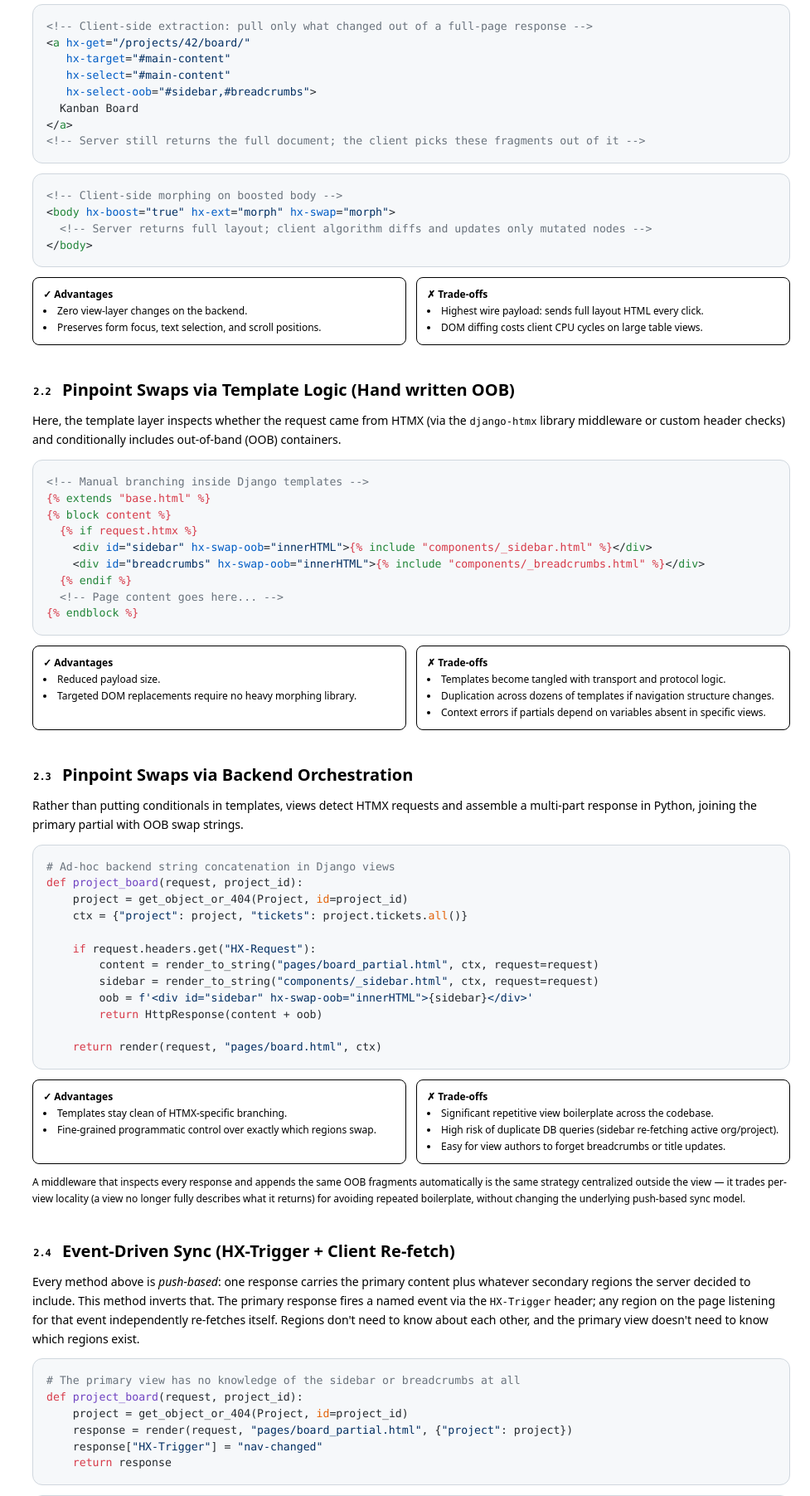
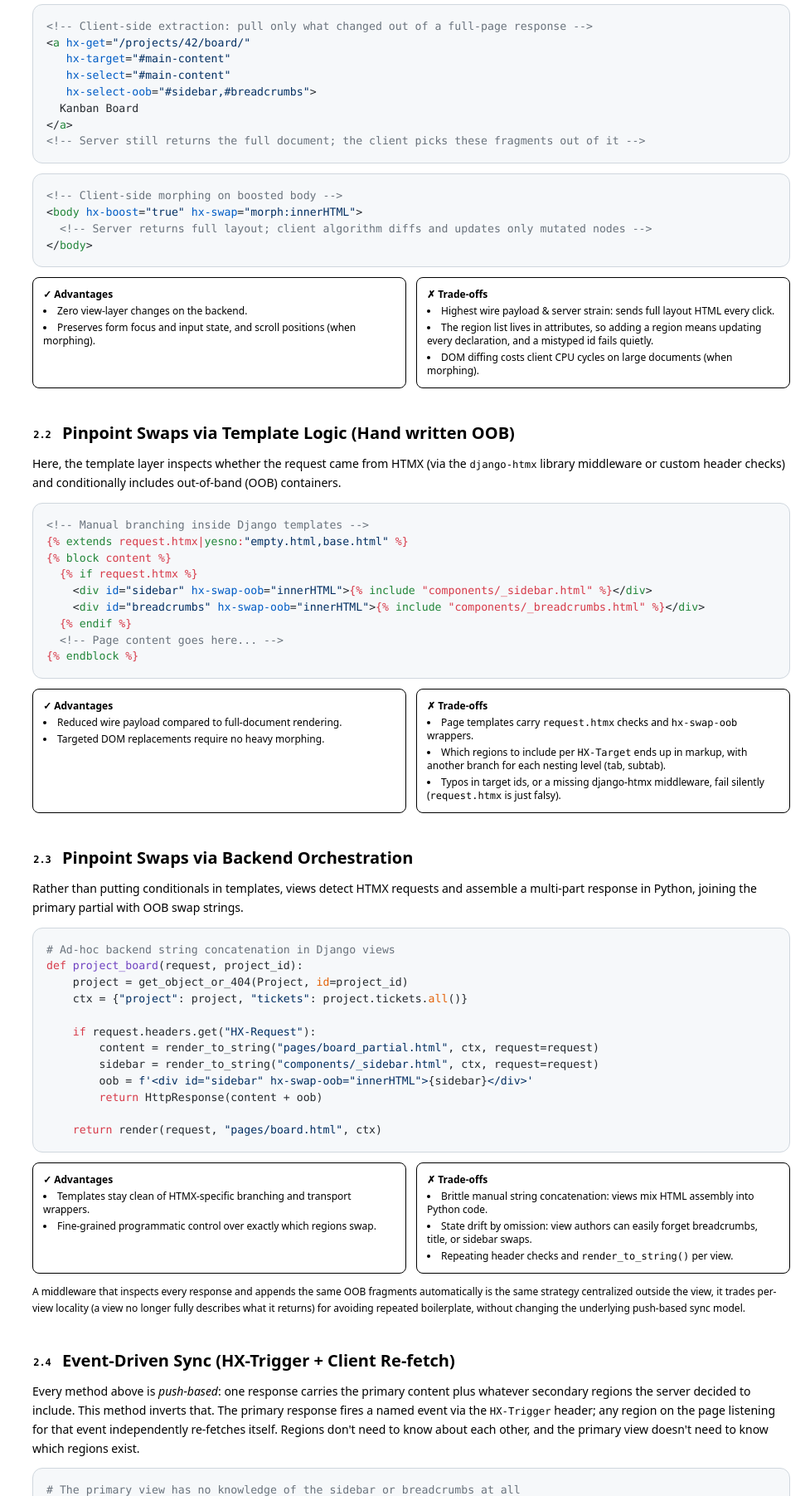
Before and after one commit to lucas-rollin/django-htmx-nav, a Django app: template example/frontpage/templates/frontpage/articles/architectural_guide/index.html in a window 1280 px wide. Shown: the part 1632-3435 px from the top of the page at 83% size, without its empty margins (303-1280 px from the left). Run offline with Django 5.2, Linux system fonts and the light colour scheme; the template is opened without the code that fills it, so the values that code supplies are empty; parts of the project's set-up code (start-up, migrations or seed data) failed here and were passed over; some libraries are stand-ins or nearby versions.

Commit message:
improve statements on htmx navigation methods

```diff
--- a/example/core/navigation/registry.py
+++ b/example/core/navigation/registry.py
@@ -28,7 +28,7 @@ VARIANTS: dict[str, Variant] = {
     **make_family(
         key="vanilla_htmx_composite",
         label="Vanilla HTMX Composite OOB",
-        description="Manual out-of-band (OOB) swaps in Python views for coarse navigation components (sidebar and breadcrumbs).",
+        description="Template substitution and branching in templates for coarse navigation components (sidebar and breadcrumbs).",
         group="vanilla",
         views_module="vanilla_htmx_composite.views",
         url_prefix="vanilla-htmx/composite/",
@@ -40,7 +40,7 @@ VARIANTS: dict[str, Variant] = {
     **make_family(
         key="vanilla_htmx_atomic",
         label="Vanilla HTMX Atomic OOB",
-        description="Manual out-of-band (OOB) swaps for all navigation components, requiring conditional template rendering.",
+        description="Template substitution and heavy branching in templates for all navigation components.",
         group="vanilla",
         views_module="vanilla_htmx_atomic.views",
         url_prefix="vanilla-htmx/atomic/",
--- a/example/frontpage/templates/frontpage/articles/architectural_guide/sections/_architecture.html
+++ b/example/frontpage/templates/frontpage/articles/architectural_guide/sections/_architecture.html
@@ -224,7 +224,7 @@
       Nested navigation raises two questions on every HTMX request: <em>which block is the main response?</em> and <em>which extra regions ride along?</em> Both depend on the request's target (a tab swap needs less than a full-page swap). Answering them with <code>&#123;% if request.htmx and request.headers.HX_Target == "tab-content" %&#125;</code> inside templates couples markup to HTMX headers, and a typo in a target ID fails silently.
     </p>
     <p class="text-sm text-base-content/80 leading-relaxed">
-      <strong>django-htmx-nav</strong> unifies both decisions in pure Python using a shared condition vocabulary: DOM ID strings, <code>targeting()</code> / <code>not_targeting()</code> predicates, callables, or booleans. <code>partial=</code> picks the main response block, and <code>include_if=</code> filters companion swaps. Both evaluate before templates are parsed, so excluded fragments skip rendering and database queries.
+      <strong>django-htmx-nav</strong> unifies both decisions in pure Python using a shared condition vocabulary: DOM ID strings, <code>targeting()</code> / <code>not_targeting()</code> predicates, callables, or booleans. <code>partial=</code> picks the main response block, and <code>include_if=</code> filters companion swaps. Both evaluate before templates are parsed, so excluded fragments skip rendering.
     </p>
     <div class="rounded-xl overflow-hidden border border-base-300 code-block p-4 not-prose my-4">
       <pre><code class="language-python">{% include "frontpage/articles/architectural_guide/snippets/partial_targeting.py" %}</code></pre>
--- a/example/frontpage/templates/frontpage/articles/architectural_guide/sections/_general_methods.html
+++ b/example/frontpage/templates/frontpage/articles/architectural_guide/sections/_general_methods.html
@@ -23,7 +23,7 @@
     </div>
     <div class="rounded-xl overflow-hidden border border-base-300 code-block p-4 not-prose my-3">
       <pre><code class="language-html">&lt;!-- Client-side morphing on boosted body --&gt;
-&lt;body hx-boost="true" hx-ext="morph" hx-swap="morph"&gt;
+&lt;body hx-boost="true" hx-swap="morph:innerHTML"&gt;
   &lt;!-- Server returns full layout; client algorithm diffs and updates only mutated nodes --&gt;
 &lt;/body&gt;</code></pre>
     </div>
@@ -32,14 +32,15 @@
         <div class="font-bold text-success">✓ Advantages</div>
         <ul class="mt-1 space-y-1 text-base-content/75 list-disc list-inside">
           <li>Zero view-layer changes on the backend.</li>
-          <li>Preserves form focus, text selection, and scroll positions.</li>
+          <li>Preserves form focus and input state, and scroll positions (when morphing).</li>
         </ul>
       </div>
       <div class="p-3 bg-base-200/50 rounded-lg border border-base-300">
         <div class="font-bold text-error">✗ Trade-offs</div>
         <ul class="mt-1 space-y-1 text-base-content/75 list-disc list-inside">
-          <li>Highest wire payload: sends full layout HTML every click.</li>
-          <li>DOM diffing costs client CPU cycles on large table views.</li>
+          <li>Highest wire payload &amp; server strain: sends full layout HTML every click.</li>
+          <li>The region list lives in attributes, so adding a region means updating every declaration, and a mistyped id fails quietly.</li>
+          <li>DOM diffing costs client CPU cycles on large documents (when morphing).</li>
         </ul>
       </div>
     </div>
@@ -53,7 +54,7 @@
     <div class="rounded-xl overflow-hidden border border-base-300 code-block p-4 not-prose my-3">
       {% verbatim %}
         <pre><code class="language-django">&lt;!-- Manual branching inside Django templates --&gt;
-{% extends "base.html" %}
+{% extends request.htmx|yesno:"empty.html,base.html" %}
 {% block content %}
   {% if request.htmx %}
     &lt;div id="sidebar" hx-swap-oob="innerHTML"&gt;{% include "components/_sidebar.html" %}&lt;/div&gt;
@@ -67,16 +68,16 @@
       <div class="p-3 bg-base-200/50 rounded-lg border border-base-300">
         <div class="font-bold text-success">✓ Advantages</div>
         <ul class="mt-1 space-y-1 text-base-content/75 list-disc list-inside">
-          <li>Reduced payload size.</li>
-          <li>Targeted DOM replacements require no heavy morphing library.</li>
+          <li>Reduced wire payload compared to full-document rendering.</li>
+          <li>Targeted DOM replacements require no heavy morphing.</li>
         </ul>
       </div>
       <div class="p-3 bg-base-200/50 rounded-lg border border-base-300">
         <div class="font-bold text-error">✗ Trade-offs</div>
         <ul class="mt-1 space-y-1 text-base-content/75 list-disc list-inside">
-          <li>Templates become tangled with transport and protocol logic.</li>
-          <li>Duplication across dozens of templates if navigation structure changes.</li>
-          <li>Context errors if partials depend on variables absent in specific views.</li>
+          <li>Page templates carry <code>request.htmx</code> checks and <code>hx-swap-oob</code> wrappers.</li>
+          <li>Which regions to include per <code>HX-Target</code> ends up in markup, with another branch for each nesting level (tab, subtab).</li>
+          <li>Typos in target ids, or a missing django-htmx middleware, fail silently (<code>request.htmx</code> is just falsy).</li>
         </ul>
       </div>
     </div>
@@ -105,22 +106,22 @@ def project_board(request, project_id):
       <div class="p-3 bg-base-200/50 rounded-lg border border-base-300">
         <div class="font-bold text-success">✓ Advantages</div>
         <ul class="mt-1 space-y-1 text-base-content/75 list-disc list-inside">
-          <li>Templates stay clean of HTMX-specific branching.</li>
+          <li>Templates stay clean of HTMX-specific branching and transport wrappers.</li>
           <li>Fine-grained programmatic control over exactly which regions swap.</li>
         </ul>
       </div>
       <div class="p-3 bg-base-200/50 rounded-lg border border-base-300">
         <div class="font-bold text-error">✗ Trade-offs</div>
         <ul class="mt-1 space-y-1 text-base-content/75 list-disc list-inside">
-          <li>Significant repetitive view boilerplate across the codebase.</li>
-          <li>High risk of duplicate DB queries (sidebar re-fetching active org/project).</li>
-          <li>Easy for view authors to forget breadcrumbs or title updates.</li>
+          <li>Brittle manual string concatenation: views mix HTML assembly into Python code.</li>
+          <li>State drift by omission: view authors can easily forget breadcrumbs, title, or sidebar swaps.</li>
+          <li>Repeating header checks and <code>render_to_string()</code> per view.</li>
         </ul>
       </div>
     </div>
     <p class="text-xs text-base-content/70 leading-relaxed mt-2">
       A middleware that inspects every response and appends the same OOB fragments
-      automatically is the same strategy centralized outside the view &mdash; it trades
+      automatically is the same strategy centralized outside the view, it trades
       per-view locality (a view no longer fully describes what it returns) for avoiding
       repeated boilerplate, without changing the underlying push-based sync model.
     </p>
@@ -163,15 +164,15 @@ def project_board(request, project_id):
         <ul class="mt-1 space-y-1 text-base-content/75 list-disc list-inside">
           <li>Primary view stays fully decoupled from secondary regions.</li>
           <li>New regions can listen for existing events with no changes to any view.</li>
-          <li>Well suited to widely-reused, cross-cutting regions (e.g. a notification badge).</li>
+          <li>Well suited to cross-cutting badges and counters (e.g. unread notifications).</li>
         </ul>
       </div>
       <div class="p-3 bg-base-200/50 rounded-lg border border-base-300">
         <div class="font-bold text-error">✗ Trade-offs</div>
         <ul class="mt-1 space-y-1 text-base-content/75 list-disc list-inside">
-          <li>Each listening region is an additional round trip, not a single response.</li>
-          <li>No guaranteed ordering or atomicity across the resulting fetches.</li>
-          <li>Harder to reason about "what updates on this navigation" from the view alone.</li>
+          <li>Adds at least one extra round trip (the region fetches run in parallel) and N times the per-request server overhead</li>
+          <li>Regions update at different times, and a failed region fetch leaves that region stale.</li>
+          <li>Context coupling: secondary endpoints must infer the active page/route from URLs or event data.</li>
         </ul>
       </div>
     </div>
@@ -193,20 +194,17 @@ def project_board(request, project_id):
       <div class="p-3 bg-base-200/50 rounded-lg border border-base-300">
         <div class="font-bold text-success">✓ Advantages</div>
         <ul class="mt-1 space-y-1 text-base-content/75 list-disc list-inside">
-          <li>No conditional logic inside template markup.</li>
+          <li>No conditional branching logic inside template markup.</li>
           <li>No manual OOB string-joining in the view.</li>
-          <li>The full-page and partial templates each stay simple on their own.</li>
+          <li>Preserves standard Django <code>render()</code> call signatures.</li>
         </ul>
       </div>
       <div class="p-3 bg-base-200/50 rounded-lg border border-base-300">
         <div class="font-bold text-error">✗ Trade-offs</div>
         <ul class="mt-1 space-y-1 text-base-content/75 list-disc list-inside">
-          <li>Works cleanly for one target region and one decision point.</li>
-          <li>
-            A second independent region (e.g. a tab <em>and</em> a subtab) needs another
-            dispatch check, or a move to another approach above.
-          </li>
-          <li>The partial template still has to be authored and kept in sync with the full page.</li>
+          <li>Shadow template proliferation: requires authoring a companion <code>_{name}.html</code> for every page.</li>
+          <li>Hardcoded OOB wrappers: companion templates still embed <code>hx-swap-oob</code> attributes.</li>
+          <li>Handles one <code>HX-Target</code>. Each added nesting level needs another dispatch check.</li>
         </ul>
       </div>
     </div>
@@ -220,7 +218,7 @@ def project_board(request, project_id):
     {% include "frontpage/components/_subsection_heading.html" with number="2.6" text="Native Template Partials (Django 6.0+)" %}
     <p class="text-sm text-base-content/80 leading-relaxed">
       Beginning in Django 6.0, native template partials (formerly available via the
-      third-party package <code>django-template-partials</code>) allows defining reusable
+      third-party package <code>django-template-partials</code>) allow defining reusable
       inline fragments directly within a single template file using
       <code>{% templatetag openblock %} partialdef {% templatetag closeblock %}</code> tags.
       Rather than maintaining separate files for full-page and fragment renderings, one
@@ -256,18 +254,16 @@ def get_template(request, template_name: str) -> str:
         <div class="font-bold text-success">✓ Advantages</div>
         <ul class="mt-1 space-y-1 text-base-content/75 list-disc list-inside">
           <li>Single-file locality: layout and partial definitions live together.</li>
-          <li>Removes the parallel-shell-file cost noted in 2.5's trade-offs.</li>
-          <li>Composes with 2.3's orchestration or 2.5's dispatch without changing either.</li>
+          <li>Removes duplicated page content between the full page and its shell (the shell only includes <code>page.html#content</code>).</li>
+          <li>Composes with 2.3's orchestration or 2.5's dispatch.</li>
         </ul>
       </div>
       <div class="p-3 bg-base-200/50 rounded-lg border border-base-300">
         <div class="font-bold text-error">✗ Trade-offs</div>
         <ul class="mt-1 space-y-1 text-base-content/75 list-disc list-inside">
+          <li>A partial alone doesn't sync other regions. Rendering only <code>#content</code> brings back the stale sidebar and breadcrumbs.</li>
           <li>Requires a consistent partial-naming convention across templates.</li>
-          <li>
-            Still needs one of the dispatch methods above to decide which partial
-            to render on a given request, it doesn't solve routing by itself.
-          </li>
+          <li>Still needs a dispatch method to decide which partial to render.</li>
         </ul>
       </div>
     </div>
```
Also changed, not shown: example/frontpage/templates/frontpage/landing.html (+7 -7 lines).
